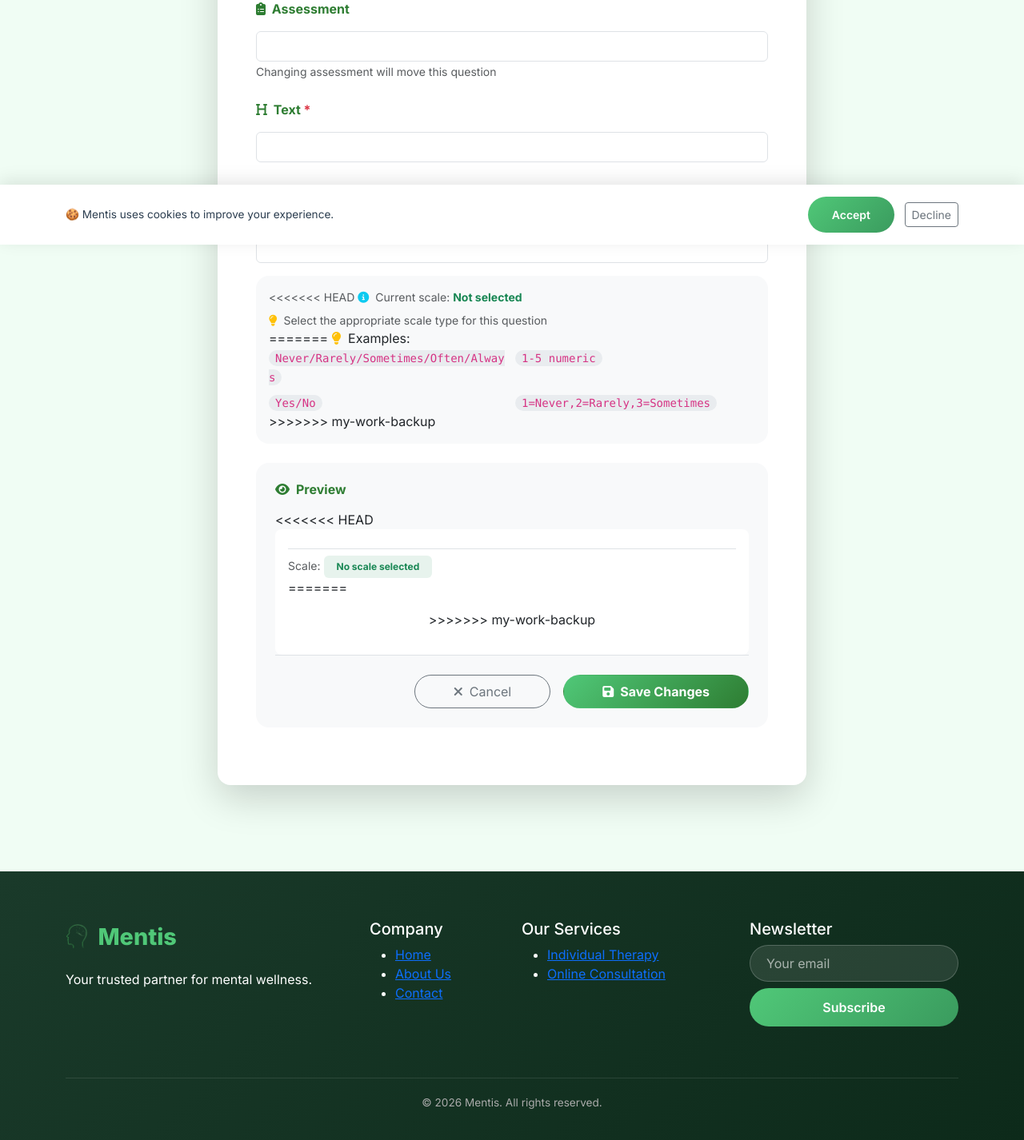
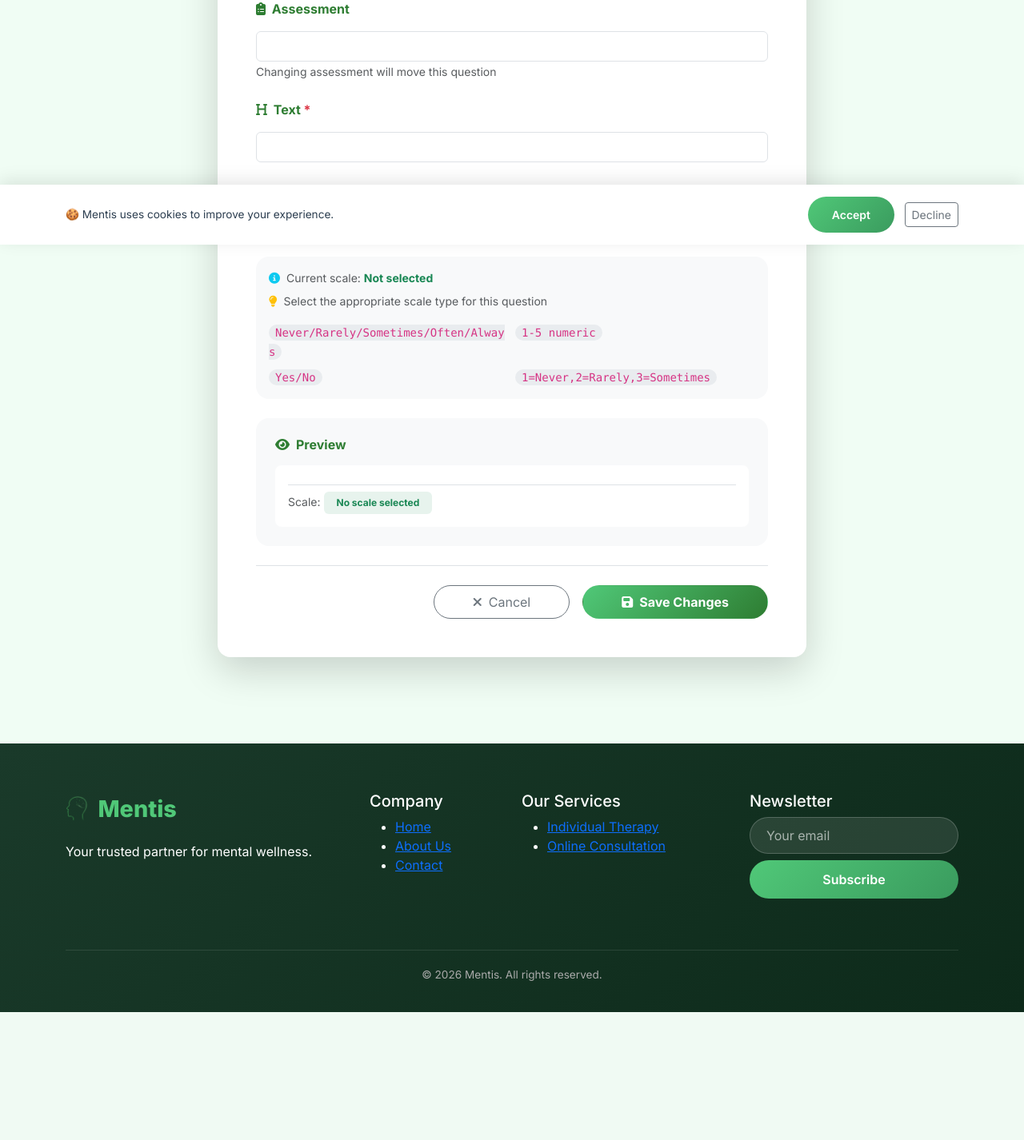
Before and after one commit to elladridi/Esprit-PIDEV-3A1-2026-Mentis, a Symfony app: template Desktop/symfony-project/templates/question/edit.html.twig in a window 1280 px wide. Shown: the part 494-1920 px from the top of the page at 80% size. After the commit the page ends 1760 px from the top, so only its background shows below. Run offline with Twig, Linux system fonts and the light colour scheme; the template is opened without the code that fills it, so the values that code supplies are empty; form fields are guessed from the names that the template uses; some libraries are stand-ins or nearby versions.

Commit message:
Resolve merge conflicts in question edit/new templates - keep enhanced version with scale preview and better UX

```diff
--- a/Desktop/symfony-project/templates/question/edit.html.twig
+++ b/Desktop/symfony-project/templates/question/edit.html.twig
@@ -59,11 +59,7 @@
                         {{ form_errors(form.text) }}
                     </div>
 
-<<<<<<< HEAD
                     {# Scale - Using Symfony Form Field #}
-=======
-                    {# Scale #}
->>>>>>> my-work-backup
                     <div class="mb-4">
                         <label class="form-label fw-bold mb-2" style="color: #2E7D32; font-size: 16px;">
                             <i class="fas fa-ruler me-1"></i>
@@ -73,23 +69,18 @@
                         {{ form_errors(form.scale) }}
                         <div class="mt-3 p-3 bg-light rounded-4">
                             <small class="text-muted d-block mb-2">
-<<<<<<< HEAD
                                 <i class="fas fa-info-circle me-1 text-info"></i> Current scale:
                                 <strong class="text-success">{{ question.scale ?: 'Not selected' }}</strong>
                             </small>
                             <small class="text-muted d-block">
                                 <i class="fas fa-lightbulb me-1 text-warning"></i> Select the appropriate scale type for this question
                             </small>
-=======
-                                <i class="fas fa-lightbulb me-1 text-warning"></i> Examples:
-                            </small>
-                            <div class="row g-2">
+                            <div class="row g-2 mt-2">
                                 <div class="col-md-6"><code class="small">Never/Rarely/Sometimes/Often/Always</code></div>
                                 <div class="col-md-6"><code class="small">1-5 numeric</code></div>
                                 <div class="col-md-6"><code class="small">Yes/No</code></div>
                                 <div class="col-md-6"><code class="small">1=Never,2=Rarely,3=Sometimes</code></div>
                             </div>
->>>>>>> my-work-backup
                         </div>
                     </div>
 
@@ -98,7 +89,6 @@
                         <h6 class="fw-bold mb-3" style="color: #2E7D32;">
                             <i class="fas fa-eye me-2"></i>Preview
                         </h6>
-<<<<<<< HEAD
                         <div class="bg-white rounded-3 p-3">
                             <p class="mb-2" id="previewText" style="color: #1a3c34;">{{ question.text }}</p>
                             <div class="mt-2 pt-2 border-top">
@@ -107,10 +97,6 @@
                                     {{ question.scale ?: 'No scale selected' }}
                                 </span>
                             </div>
-=======
-                        <div class="bg-white rounded-3 p-3 text-center">
-                            <p class="mb-0" id="previewText" style="color: #1a3c34;">{{ question.text }}</p>
->>>>>>> my-work-backup
                         </div>
                     </div>
 
@@ -135,7 +121,6 @@
 </div>
 
 <script>
-<<<<<<< HEAD
 // Preview text update
 const textarea = document.querySelector('textarea');
 const previewText = document.getElementById('previewText');
@@ -161,13 +146,6 @@
             previewScale.textContent = 'No scale selected';
             previewScale.className = 'badge bg-warning bg-opacity-10 text-warning px-3 py-2';
         }
-=======
-const textarea = document.querySelector('textarea');
-const preview  = document.getElementById('previewText');
-if (textarea) {
-    textarea.addEventListener('input', function() {
-        preview.textContent = this.value || 'Preview will appear here';
->>>>>>> my-work-backup
     });
 }
 </script>
@@ -181,7 +159,6 @@
 }
 .card { border-radius: 24px; }
 code { background: #e9ecef; padding: 2px 8px; border-radius: 20px; font-size: 11px; }
-<<<<<<< HEAD
 .form-select {
     cursor: pointer;
     transition: all 0.3s ease;
@@ -189,8 +166,6 @@
 .form-select:hover {
     border-color: #50C878;
 }
-=======
->>>>>>> my-work-backup
 </style>
 {% endblock %}
 
```
Also changed, not shown: Desktop/symfony-project/templates/question/new.html.twig (+0 -21 lines).
